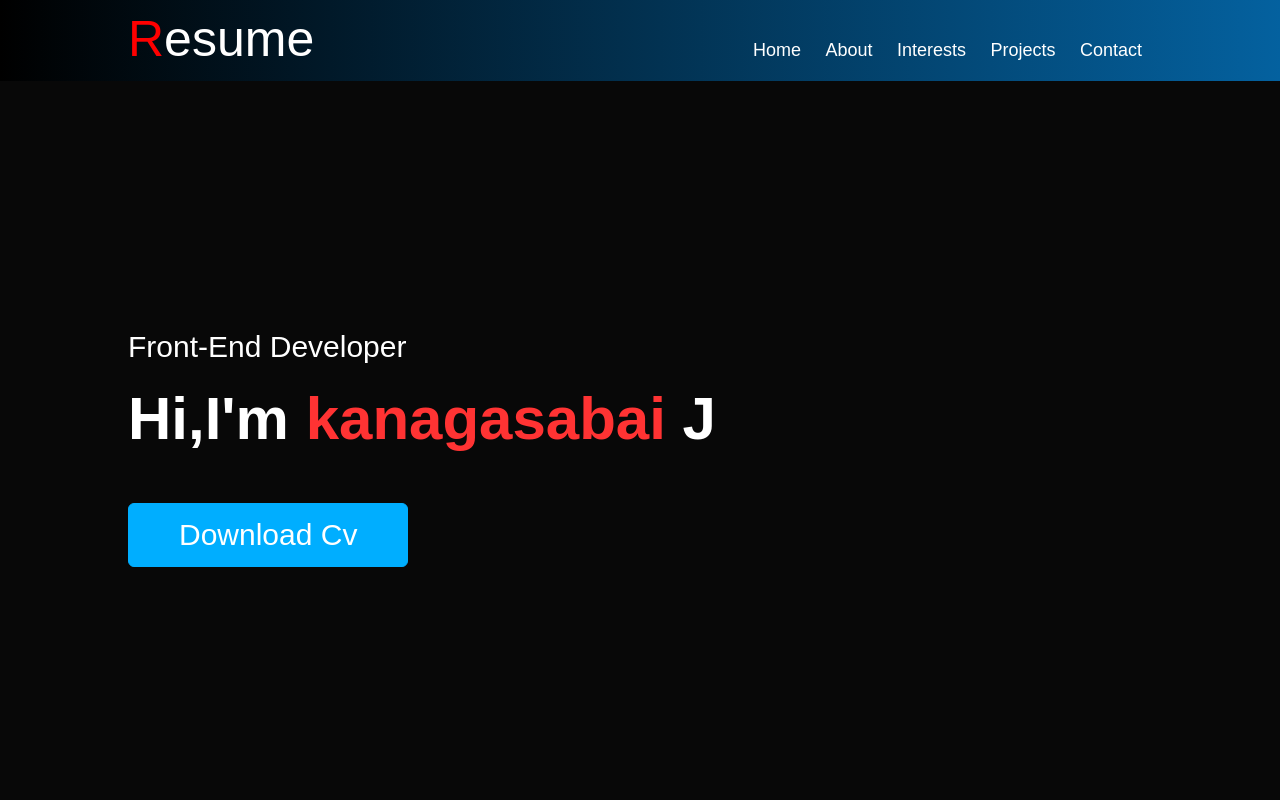
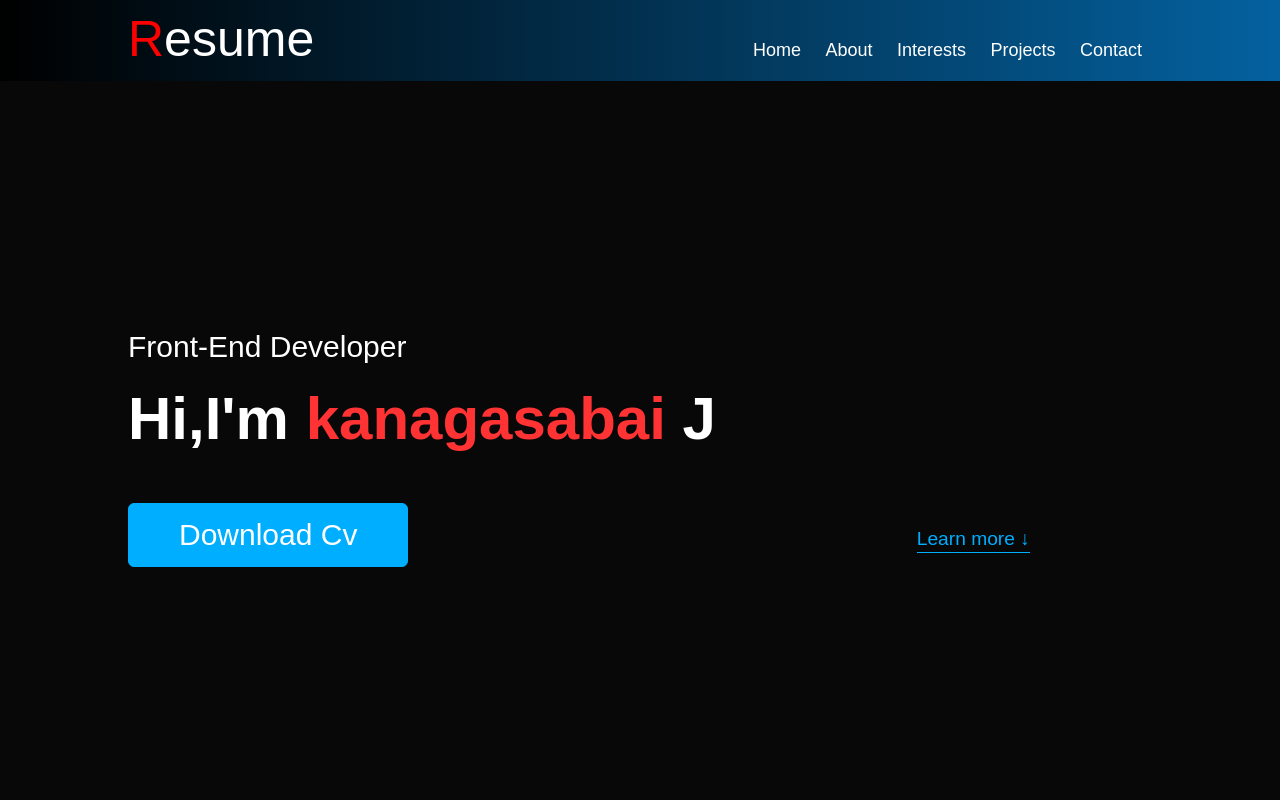
Before and after one commit to rjrkanagasabai/rjrkanagasabai.github.io, a plain HTML site: page index.html in a window 1280 px wide. Shown: the top 800 px of the page. Drawn offline with Linux system fonts and the light colour scheme.

Commit message:
scroll commit

```diff
--- a/index.html
+++ b/index.html
@@ -34,7 +34,7 @@
         <p>Front-End Developer</p>
         <h1>Hi,I'm <span>kanagasabai</span> J</h1>
         <a href="./document/Kanagasabai-Resume.pdf" class="btn btn2" target="_blank" download>Download Cv</a>
-        <!-- <button class="btn--text btn--scroll-to">Learn more &DownArrow;</button> -->
+        <button class="btn--text btn--scroll-to">Learn more &DownArrow;</button>
 
       </div>
     </div>
```
